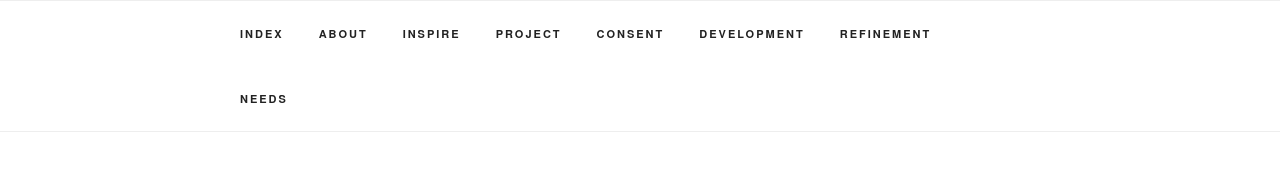
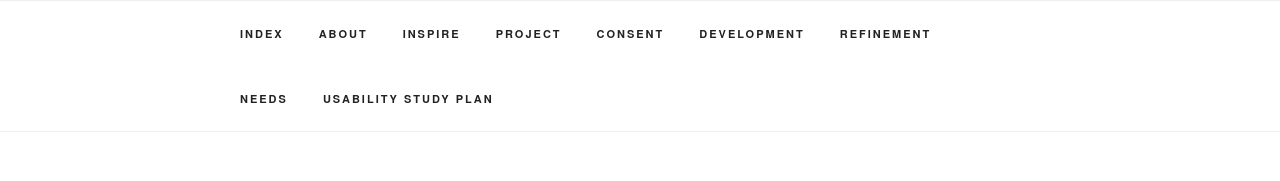
Before and after one commit to megsaysrawr/CUED-gates-of-the-artic, a website: page index.html in a window 1280 px wide. Shown: the top 181 px of the page. Drawn offline with Linux system fonts and the light colour scheme.

Commit message:
Fix design refinement

```diff
--- a/navbar.html
+++ b/navbar.html
@@ -27,6 +27,8 @@
         <li class="navbar-item">
           <a class="navbar-link" href="needs.html">Needs</a>
         </li>
+        <li class="navbar-item">
+          <a class="navbar-link" href="usability_study_plan.html">Usability Study Plan</a>
         </li>
       </ul>
     </div>
```
